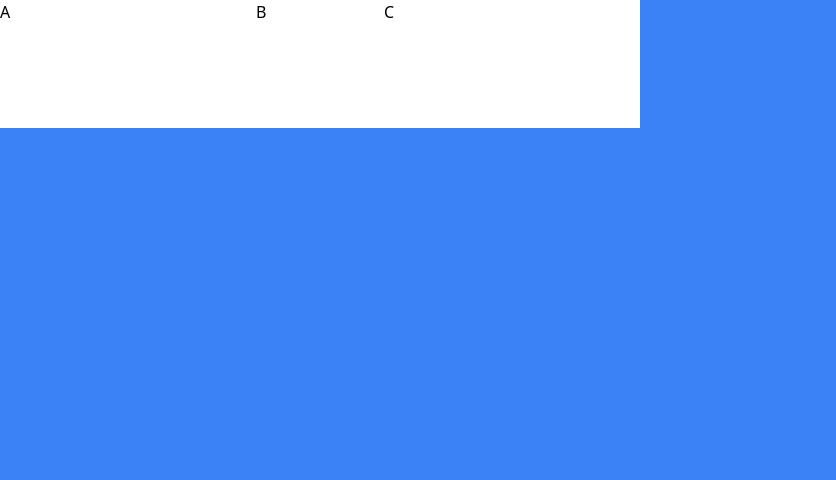
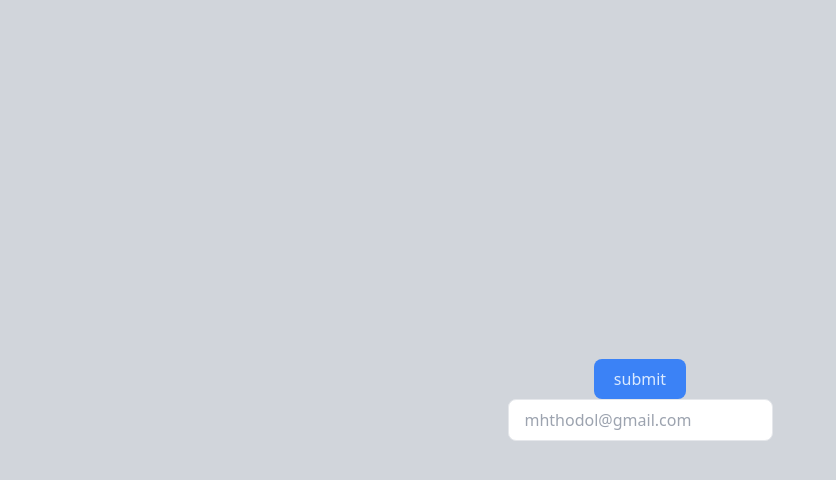
Before and after one commit to Hodal66/mytailwindCourse, a website: page src/index.html in a window 1280 px wide. Shown: the whole page, without its empty margins (0-836 px from the left). Drawn offline with Linux system fonts and the light colour scheme.

Commit message:
added input design

```diff
--- a/src/index.html
+++ b/src/index.html
@@ -1,17 +1,22 @@
 <!doctype html>
 <html>
+
 <head>
   <meta charset="UTF-8">
   <meta name="viewport" content="width=device-width, initial-scale=1.0">
   <link href="/dist/output.css" rel="stylesheet">
   <title>Tailwindcss course</title>
 </head>
-<body class="bg-blue-500 ">
-  <div class="flex flex-col sm:flex-row">
- <div class="bg-white w-64 h-32">A</div>
- <div class="bg-white w-32 h-32">B</div>
- <div class="bg-white w-64 h-32">C</div>
- </div>
 
+<body>
+  <div class=" h-screen justify-center items-center flex flex-col bg-gray-300 ">
+    <button class="bg-blue-500 hover:bg-blue-900 text-blue-100 hover:text-red-400 rounded-lg px-5 py-2 ">
+      submit
+    </button>
+
+    <input class="bg-white  border text-gray-200 rounded-lg px-4 py-2 max-w-lg m-8m-8√ md:hover:bg-red-500" type="email"
+      name="email" id="" placeholder="mhthodol@gmail.com">
+  </div>
 </body>
+
 </html>
```
Also changed, not shown: dist/output.css.
